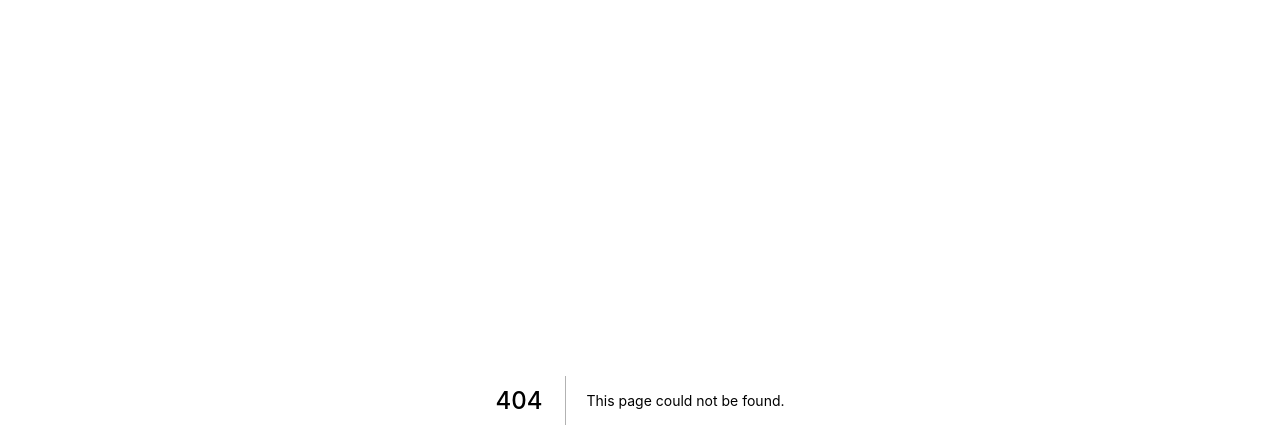
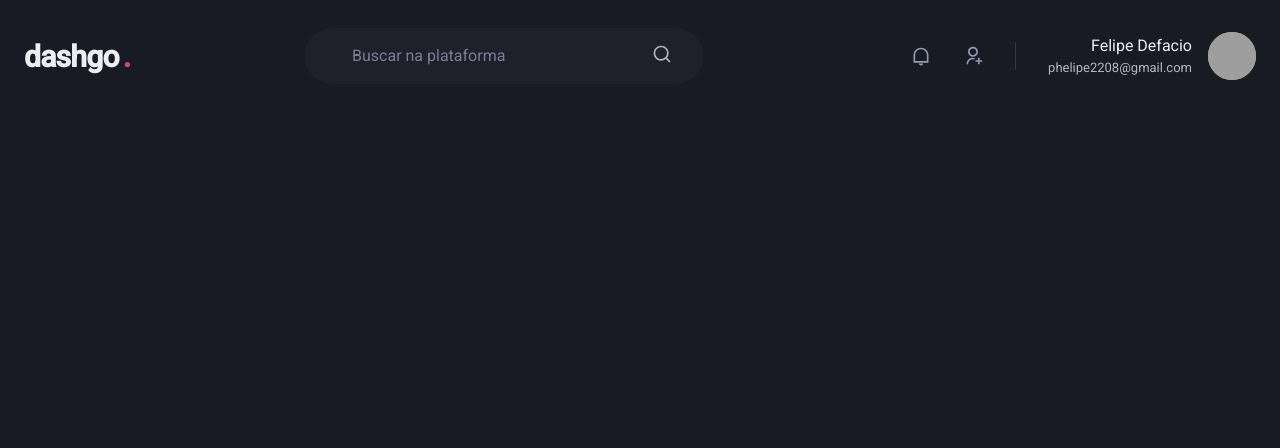
Before and after one commit to defa-dev/reactjs-dashgo, a Next.js app: page /dashboard in a window 1280 px wide. Before the commit this address had no page. Shown: the top 448 px of the page. Built offline with nearby package versions, Linux system fonts and the light colour scheme; grey boxes are pictures that could not be loaded.

Commit message:
feat: header and dashboard components

```diff
--- a/package.json
+++ b/package.json
@@ -15,7 +15,8 @@
     "framer-motion": "^6.2.4",
     "next": "12.0.10",
     "react": "17.0.2",
-    "react-dom": "17.0.2"
+    "react-dom": "17.0.2",
+    "react-icons": "^4.3.1"
   },
   "devDependencies": {
     "@types/node": "^17.0.16",
--- /dev/null
+++ b/src/components/Header/Header.tsx
@@ -0,0 +1,75 @@
+import { Flex, Input, Text, Icon, HStack, Box, Avatar } from "@chakra-ui/react";
+import {
+  RiNotificationLine,
+  RiSearchLine,
+  RiUserAddLine,
+} from "react-icons/ri";
+
+export default function Header() {
+  return (
+    <Flex
+      as="header"
+      w="100%"
+      maxWidth={1480}
+      h="20"
+      mx="auto"
+      mt="4"
+      px="6"
+      align="center"
+    >
+      <Text fontSize="3xl" fontWeight="bold" letterSpacing="tight" w="64">
+        dashgo
+        <Text as="span" ml="1" color="pink.500">
+          .
+        </Text>
+      </Text>
+      <Flex
+        as="label"
+        flex="1"
+        py="4"
+        px="8"
+        ml="6"
+        maxWidth={400}
+        alignSelf="center"
+        color="gray.200"
+        position="relative"
+        bg="gray.800"
+        borderRadius="full"
+      >
+        <Input
+          color="gray.50"
+          variant="unstyled"
+          px="4"
+          mr="4"
+          placeholder="Buscar na plataforma"
+          _placeholder={{ color: "gray.400" }}
+        />
+        <Icon as={RiSearchLine} fontSize="20" />
+      </Flex>
+
+      <Flex align="center" ml="auto">
+        <HStack
+          spacing="8"
+          mx="8"
+          pr="8"
+          py="1"
+          color="gray.300"
+          borderRightWidth={1}
+          borderColor="gray.700"
+        >
+          <Icon as={RiNotificationLine} fontSize="20" />
+          <Icon as={RiUserAddLine} fontSize="20" />
+        </HStack>
+
+        <Flex align="center">
+            <Box mr="4" textAlign="right">
+                <Text>Felipe Defacio</Text>
+                <Text color="gray.200" fontSize="small">phelipe2208@gmail.com</Text>
+            </Box>
+            <Avatar size="md" name="Felipe Defacio" src="https://github.com/defa-dev.png" />
+
+        </Flex>
+      </Flex>
+    </Flex>
+  );
+}
--- /dev/null
+++ b/src/pages/dashboard.tsx
@@ -0,0 +1,8 @@
+import Header from "../components/Header/Header";
+
+export default function dashboard(){
+    return(
+        <Header />
+
+    )
+}
```
Also changed, not shown: 1 other file (tests, documents, lock files or other folders).
